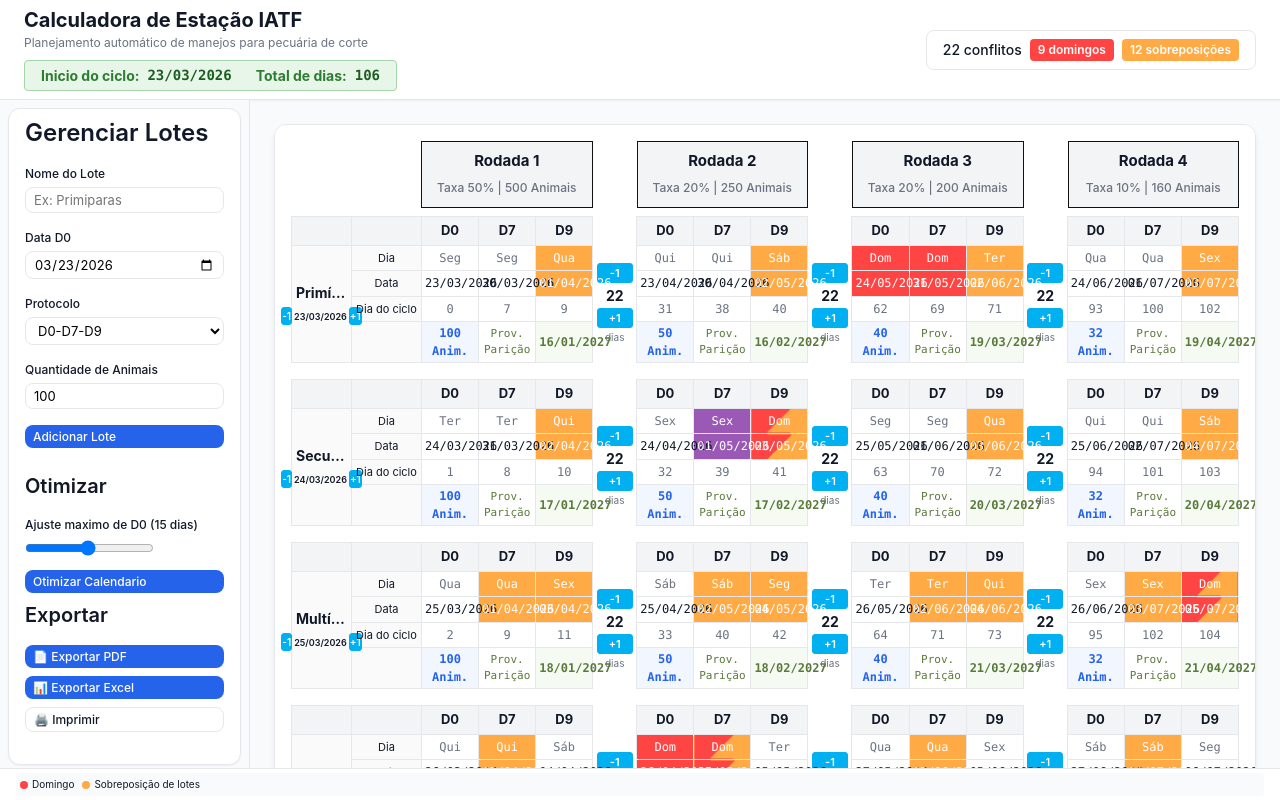
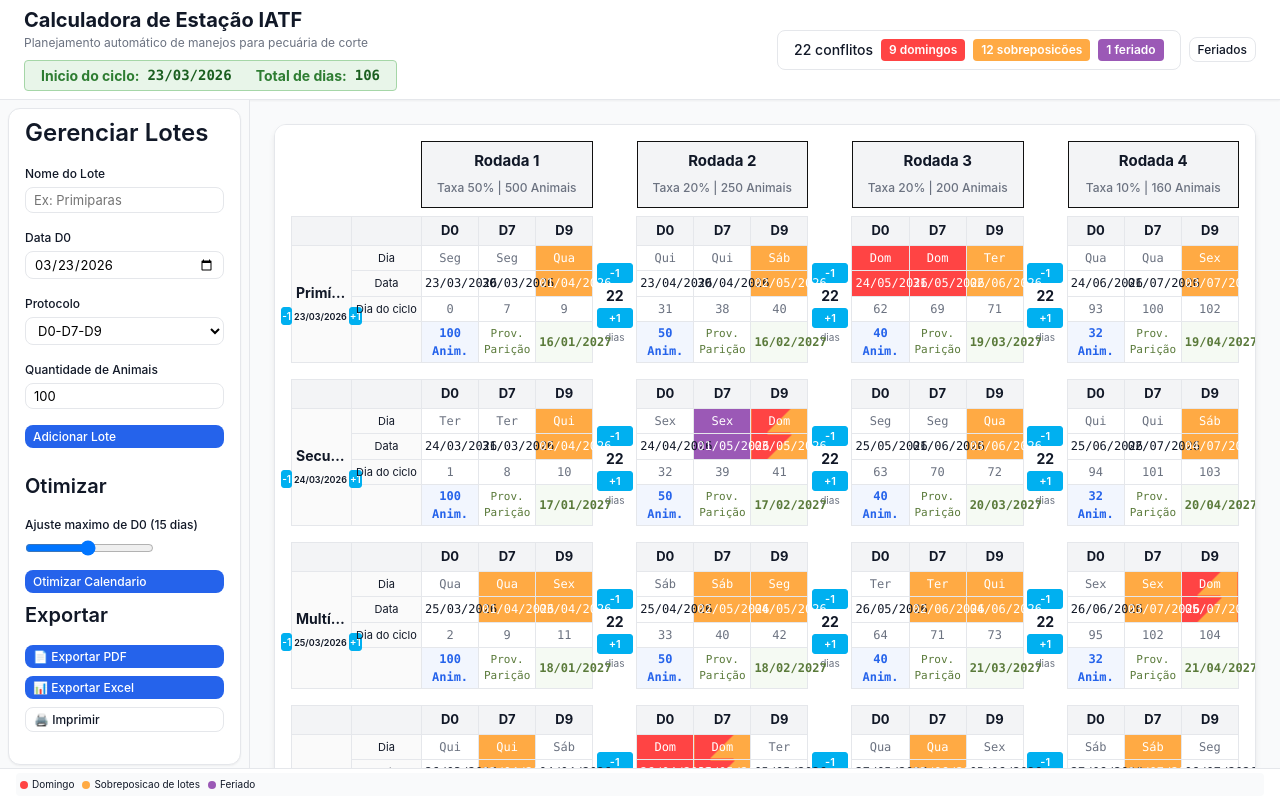
Before and after one commit to ronysonm/calculo_estacao, a Preact app: page / in a window 1280 px wide. Built offline with nearby package versions, Linux system fonts and the light colour scheme.

Commit message:
feat: add holidays button, badge, and legend to app header and footer
Co-Authored-By: Claude Opus 4.6 <noreply@anthropic.com>

```diff
--- a/src/app.tsx
+++ b/src/app.tsx
@@ -12,6 +12,7 @@ import { formatDateBR, daysBetween } from '@/core/date-engine/utils';
 import { DEFAULT_ROUNDS } from '@/domain/constants';
 import { useConflictSummary } from '@/hooks/useConflicts';
 import { usePersistence } from '@/hooks/usePersistence';
+import { HolidaysModal } from '@/components/HolidaysModal/HolidaysModal';
 import '@/styles/global.css';
 import '@/styles/conflicts.css';
 import '@/styles/print.css';
@@ -30,6 +31,7 @@ export function App() {
   }, []);
 
   const [showResetConfirm, setShowResetConfirm] = useState(false);
+  const [showHolidaysModal, setShowHolidaysModal] = useState(false);
 
   const handleReset = () => {
     initializeDefaultLots();
@@ -94,10 +96,11 @@ export function App() {
               )}
             </div>
 
-            {/* Conflict summary */}
+            {/* Conflict summary + Feriados button */}
+            <div style={{ display: 'flex', alignItems: 'center', gap: 'var(--spacing-sm)' }}>
               <div class="conflict-summary">
                 {conflictSummary.total === 0 ? (
-                <span class="conflict-badge conflict-badge-none">✓ Sem conflitos</span>
+                  <span class="conflict-badge conflict-badge-none">{'\u2713'} Sem conflitos</span>
                 ) : (
                   <>
                     <span style={{ fontWeight: 500 }}>
@@ -110,11 +113,25 @@ export function App() {
                     )}
                     {conflictSummary.overlaps > 0 && (
                       <span class="conflict-badge conflict-badge-overlap">
-                      {conflictSummary.overlaps} sobreposiç{conflictSummary.overlaps > 1 ? 'ões' : 'ão'}
+                        {conflictSummary.overlaps} sobreposic{conflictSummary.overlaps > 1 ? '\u00f5es' : '\u00e3o'}
+                      </span>
+                    )}
+                    {conflictSummary.holidays > 0 && (
+                      <span class="conflict-badge conflict-badge-holiday">
+                        {conflictSummary.holidays} feriado{conflictSummary.holidays > 1 ? 's' : ''}
                       </span>
                     )}
                   </>
                 )}
+              </div>
+              <button
+                type="button"
+                class="btn-secondary"
+                style={{ fontSize: '0.75rem', padding: '4px 8px' }}
+                onClick={() => setShowHolidaysModal(true)}
+              >
+                Feriados
+              </button>
             </div>
           </div>
         </div>
@@ -199,10 +216,18 @@ export function App() {
           </div>
           <div class="conflict-legend-item conflict-legend-overlap">
             <span class="conflict-legend-color"></span>
-            <span>Sobreposição de lotes</span>
+            <span>Sobreposicao de lotes</span>
+          </div>
+          <div class="conflict-legend-item conflict-legend-holiday">
+            <span class="conflict-legend-color"></span>
+            <span>Feriado</span>
           </div>
         </div>
       </footer>
+
+      {showHolidaysModal && (
+        <HolidaysModal onClose={() => setShowHolidaysModal(false)} />
+      )}
     </div>
   );
 }
```
Lines whose indentation alone changed are shown as unchanged.
